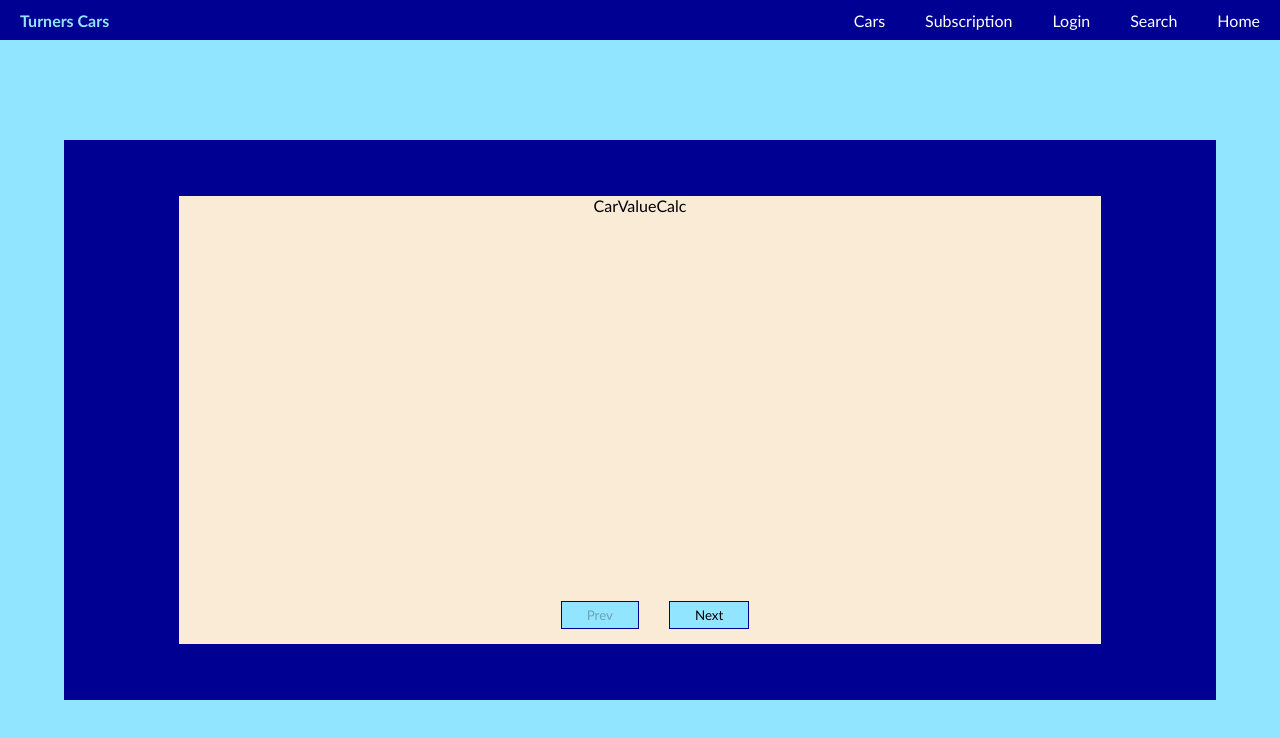
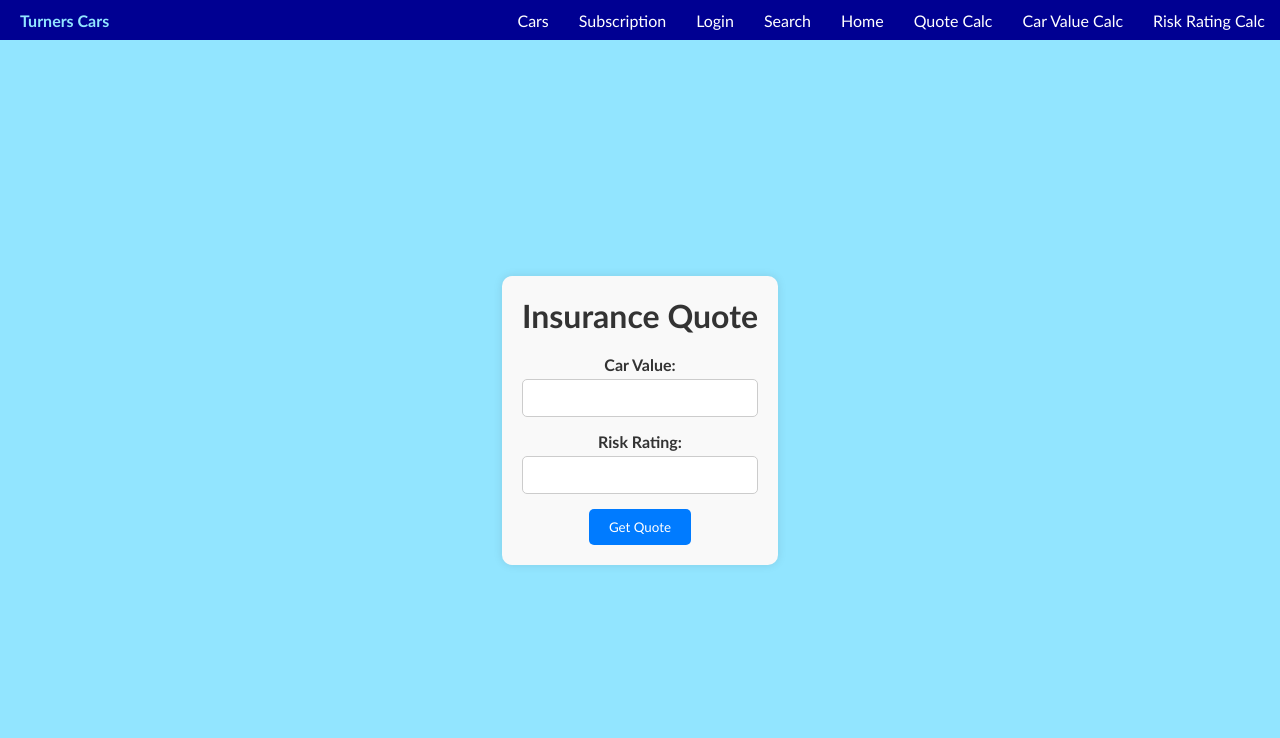
Before and after one commit to kaitlynrohm/lvl5-m2-frontend, a React (Vite) app: page /quote-calc in a window 1280 px wide. Shown: the top 738 px of the page. Built offline with nearby package versions, Linux system fonts and the light colour scheme.

Commit message:
Added some content to QuoteCalc component and integrated routing

```diff
--- a/package.json
+++ b/package.json
@@ -10,8 +10,10 @@
     "preview": "vite preview"
   },
   "dependencies": {
+    "axios": "^1.7.2",
     "react": "^18.2.0",
-    "react-dom": "^18.2.0"
+    "react-dom": "^18.2.0",
+    "react-router-dom": "^6.23.1"
   },
   "devDependencies": {
     "@types/react": "^18.2.66",
--- a/src/App.css
+++ b/src/App.css
@@ -24,6 +24,19 @@
 .link-list {
   list-style: none;
   display: flex;
+}
+
+.link-list li {
+  padding: 0 15px;
+}
+
+.link-list li a {
+  color: white;
+  text-decoration: none;
+}
+
+.link-list li a:hover {
+  color: #92e5ff;
 }
 
 /* Main body styling */
--- a/src/App.jsx
+++ b/src/App.jsx
@@ -1,15 +1,25 @@
+import React from "react";
+import { BrowserRouter as Router, Route, Routes } from "react-router-dom";
 import "./App.css";
 import Header from "./components/Header";
 import QuoteQuestions from "./components/QuoteQuestions";
+import QuoteCalc from "./components/QuoteCalc/QuoteCalc";
+import CarValueCalc from "./components/CarValueCalc/CarValueCalc";
+import RiskRatingCalc from "./components/RiskRatingCalc/RiskRatingCalc";
 
 function App() {
   return (
-    <>
+    <Router>
       <Header />
       <div className="main">
-        <QuoteQuestions />
+        <Routes>
+          <Route path="/" element={<QuoteQuestions />} />
+          <Route path="/quote-calc" element={<QuoteCalc />} />
+          <Route path="/car-value-calc" element={<CarValueCalc />} />
+          <Route path="/risk-rating-calc" element={<RiskRatingCalc />} />
+        </Routes>
       </div>
-    </>
+    </Router>
   );
 }
 
--- a/src/components/Header.jsx
+++ b/src/components/Header.jsx
@@ -1,3 +1,7 @@
+import React from "react";
+import { Link } from "react-router-dom";
+
+
 export default function Header() {
   return (
     <div className="header">
@@ -7,7 +11,18 @@ export default function Header() {
         <li>Subscription</li>
         <li>Login</li>
         <li>Search</li>
-        <li>Home</li>
+        <li>
+          <Link to="/">Home</Link>
+        </li>
+        <li>
+          <Link to="/quote-calc">Quote Calc</Link>
+        </li>
+        <li>
+          <Link to="/car-value-calc">Car Value Calc</Link>
+        </li>
+        <li>
+          <Link to="/risk-rating-calc">Risk Rating Calc</Link>
+        </li>
       </ul>
     </div>
   );
--- a/src/components/QuoteCalc/QuoteCalc.jsx
+++ b/src/components/QuoteCalc/QuoteCalc.jsx
@@ -1,3 +1,66 @@
-export default function QuoteCalc() {
-  return <div>QuoteCalc</div>;
+import React, { useState } from "react";
+import axios from "axios";
+import styles from "./QuoteCalc.module.css";
+
+function QuoteCalc() {
+  const [carValue, setCarValue] = useState("");
+  const [riskRating, setRiskRating] = useState("");
+  const [result, setResult] = useState(null);
+  const [error, setError] = useState(null);
+
+  const handleSubmit = async (e) => {
+    e.preventDefault();
+    try {
+      const response = await axios.post("http://localhost:3000/get_quote", {
+        car_value: parseInt(carValue),
+        risk_rating: parseInt(riskRating),
+      });
+      setResult(response.data);
+      setError(null);
+    } catch (err) {
+      setError(err.response.data.error);
+      setResult(null);
+    }
+  };
+
+  return (
+    <div className={styles.container}>
+      <h1>Insurance Quote</h1>
+      <form onSubmit={handleSubmit} className={styles.form}>
+        <div className={styles.formGroup}>
+          <label>Car Value:</label>
+          <input
+            type="number"
+            value={carValue}
+            onChange={(e) => setCarValue(e.target.value)}
+            required
+          />
+        </div>
+        <div className={styles.formGroup}>
+          <label>Risk Rating:</label>
+          <input
+            type="number"
+            value={riskRating}
+            onChange={(e) => setRiskRating(e.target.value)}
+            min="1"
+            max="5"
+            required
+          />
+        </div>
+        <button type="submit" className={styles.button}>
+          Get Quote
+        </button>
+      </form>
+      {result && (
+        <div className={styles.result}>
+          <h2>Premiums</h2>
+          <p>Monthly Premium: ${result.monthly_premium}</p>
+          <p>Yearly Premium: ${result.yearly_premium}</p>
+        </div>
+      )}
+      {error && <p className={styles.error}>Error: {error}</p>}
+    </div>
+  );
 }
+
+export default QuoteCalc;
--- a/src/components/QuoteCalc/QuoteCalc.module.css
+++ b/src/components/QuoteCalc/QuoteCalc.module.css
@@ -0,0 +1,66 @@
+.container {
+  text-align: center;
+  padding: 20px;
+  background-color: #f9f9f9;
+  border-radius: 10px;
+  box-shadow: 0 0 10px rgba(0, 0, 0, 0.1);
+  max-width: 500px;
+  margin: 20px auto;
+}
+
+h1 {
+  margin-bottom: 20px;
+  color: #333;
+}
+
+.form {
+  display: flex;
+  flex-direction: column;
+  align-items: center;
+}
+
+.formGroup {
+  margin-bottom: 15px;
+  width: 100%;
+}
+
+label {
+  display: block;
+  margin-bottom: 5px;
+  font-weight: bold;
+  color: #333;
+}
+
+input {
+  width: 100%;
+  padding: 10px;
+  border: 1px solid #ccc;
+  border-radius: 5px;
+  box-sizing: border-box;
+}
+
+.button {
+  padding: 10px 20px;
+  background-color: #007bff;
+  color: white;
+  border: none;
+  border-radius: 5px;
+  cursor: pointer;
+}
+
+.button:hover {
+  background-color: #0056b3;
+}
+
+.result {
+  margin-top: 20px;
+  padding: 20px;
+  background-color: #e9f7ff;
+  border-radius: 10px;
+  border: 1px solid #007bff;
+}
+
+.error {
+  color: red;
+  margin-top: 10px;
+}
```
Also changed, not shown: 1 other file (tests, documents, lock files or other folders).
